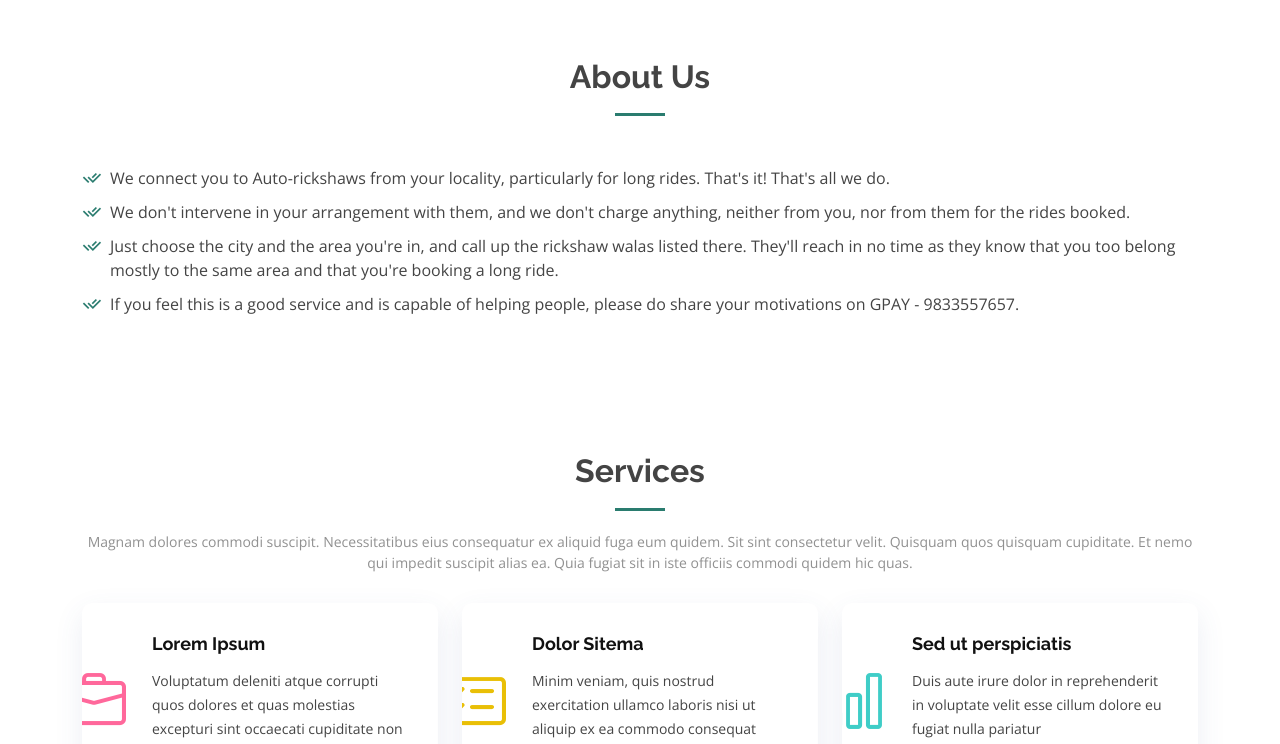
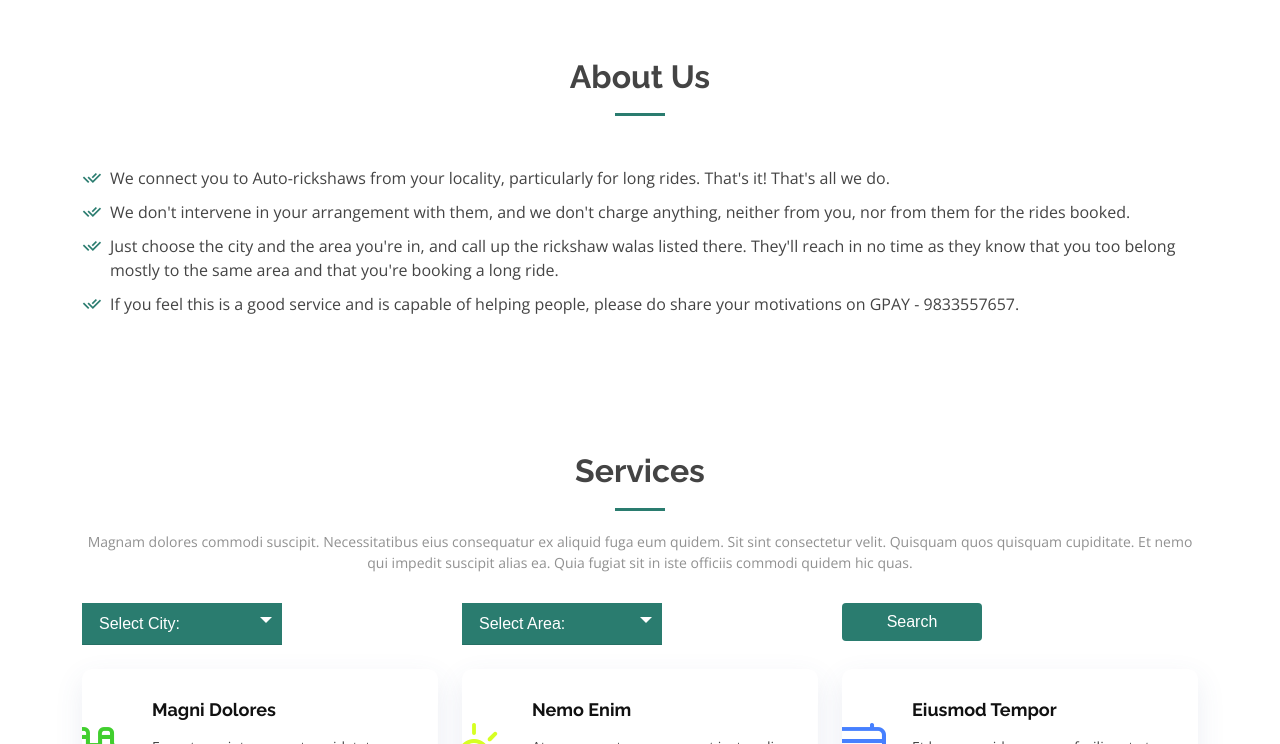
Before and after one commit to muhammad-amin-8102/rickshawaley, a plain HTML site: page index.html in a window 1280 px wide. Both pictures are taken after a click on the link "Get Started". Shown: the part 802-1546 px from the top of the page. Drawn offline with nearby package versions, Linux system fonts and the light colour scheme.

Commit message:
3 columns roughly done

```diff
--- a/assets/css/style.css
+++ b/assets/css/style.css
@@ -391,6 +391,7 @@ h1, h2, h3, h4, h5, h6 {
   background-size: cover;
   position: relative;
   margin-bottom: -70px;
+  opacity: 0.9;
 }
 @media (max-width: 992px) {
   #hero {
@@ -399,7 +400,7 @@ h1, h2, h3, h4, h5, h6 {
 }
 #hero:before {
   content: "";
-  background: rgba(8, 5, 14, 0.2) linear-gradient(rgba(11, 0, 29, 0.5) 0%, rgba(4, 0, 15, 0.5) 5%, rgba(21, 6, 33, 0.5) 40%, rgba(68, 50, 62, 0.-11.9) 76%, rgba(18, 16, 29, 0.-2.3) 94%, rgba(18, 16, 29, -1.5) 100%) repeat scroll 0% 0%;
+  /* background: rgba(8, 5, 14, 0.2) linear-gradient(rgba(11, 0, 29, 0.5) 0%, rgba(4, 0, 15, 0.5) 5%, rgba(21, 6, 33, 0.5) 40%, rgba(68, 50, 62, 0.-11.9) 76%, rgba(18, 16, 29, 0.-2.3) 94%, rgba(18, 16, 29, -1.5) 100%) repeat scroll 0% 0%; */
   position: absolute;
   bottom: 0;
   top: 0;
@@ -648,6 +649,72 @@ section {
 /*--------------------------------------------------------------
 # Services
 --------------------------------------------------------------*/
+/* CUSTOM SELECT */
+.custom-select {
+  position: relative;
+  font-family: Arial;
+}
+.custom-select select {
+  display: none; /*hide original SELECT element:*/
+}
+.select-selected {
+  background-color: #2A7C6F;
+}
+
+/*style the arrow inside the select element:*/
+.select-selected:after {
+  position: absolute;
+  content: "";
+  top: 14px;
+  right: 10px;
+  width: 0;
+  height: 0;
+  border: 6px solid transparent;
+  border-color: #fff transparent transparent transparent;
+}
+
+/*point the arrow upwards when the select box is open (active):*/
+.select-selected.select-arrow-active:after {
+  border-color: transparent transparent #fff transparent;
+  top: 7px;
+}
+
+/*style the items (options), including the selected item:*/
+.select-items div,.select-selected {
+  color: #ffffff;
+  padding: 8px 16px;
+  border: 1px solid transparent;
+  border-color: transparent transparent rgba(0, 0, 0, 0.1) transparent;
+  cursor: pointer;
+  user-select: none;
+}
+
+/*style items (options):*/
+.select-items {
+  position: absolute;
+  background-color: #2A7C6F;
+  top: 100%;
+  left: 0;
+  right: 0;
+  z-index: 99;
+}
+
+/*hide the items when the select box is closed:*/
+.select-hide {
+  display: none;
+}
+
+.select-items div:hover, .same-as-selected {
+  background-color: rgba(0, 0, 0, 0.1);
+}
+/* SEARCH BUTTON */
+.btn{
+  background-color:#2A7C6F ;
+  font-family: Arial;
+  width: 140px;
+  color: #fff;
+}
+
 .services .icon-box {
   padding: 30px;
   position: relative;
--- a/assets/js/main.js
+++ b/assets/js/main.js
@@ -253,3 +253,82 @@
   }
 
 })()
+// CUSTOM SELECT FILE
+var x, i, j, l, ll, selElmnt, a, b, c;
+/*look for any elements with the class "custom-select":*/
+x = document.getElementsByClassName("custom-select");
+l = x.length;
+for (i = 0; i < l; i++) {
+  selElmnt = x[i].getElementsByTagName("select")[0];
+  ll = selElmnt.length;
+  /*for each element, create a new DIV that will act as the selected item:*/
+  a = document.createElement("DIV");
+  a.setAttribute("class", "select-selected");
+  a.innerHTML = selElmnt.options[selElmnt.selectedIndex].innerHTML;
+  x[i].appendChild(a);
+  /*for each element, create a new DIV that will contain the option list:*/
+  b = document.createElement("DIV");
+  b.setAttribute("class", "select-items select-hide");
+  for (j = 1; j < ll; j++) {
+    /*for each option in the original select element,
+    create a new DIV that will act as an option item:*/
+    c = document.createElement("DIV");
+    c.innerHTML = selElmnt.options[j].innerHTML;
+    c.addEventListener("click", function(e) {
+        /*when an item is clicked, update the original select box,
+        and the selected item:*/
+        var y, i, k, s, h, sl, yl;
+        s = this.parentNode.parentNode.getElementsByTagName("select")[0];
+        sl = s.length;
+        h = this.parentNode.previousSibling;
+        for (i = 0; i < sl; i++) {
+          if (s.options[i].innerHTML == this.innerHTML) {
+            s.selectedIndex = i;
+            h.innerHTML = this.innerHTML;
+            y = this.parentNode.getElementsByClassName("same-as-selected");
+            yl = y.length;
+            for (k = 0; k < yl; k++) {
+              y[k].removeAttribute("class");
+            }
+            this.setAttribute("class", "same-as-selected");
+            break;
+          }
+        }
+        h.click();
+    });
+    b.appendChild(c);
+  }
+  x[i].appendChild(b);
+  a.addEventListener("click", function(e) {
+      /*when the select box is clicked, close any other select boxes,
+      and open/close the current select box:*/
+      e.stopPropagation();
+      closeAllSelect(this);
+      this.nextSibling.classList.toggle("select-hide");
+      this.classList.toggle("select-arrow-active");
+    });
+}
+function closeAllSelect(elmnt) {
+  /*a function that will close all select boxes in the document,
+  except the current select box:*/
+  var x, y, i, xl, yl, arrNo = [];
+  x = document.getElementsByClassName("select-items");
+  y = document.getElementsByClassName("select-selected");
+  xl = x.length;
+  yl = y.length;
+  for (i = 0; i < yl; i++) {
+    if (elmnt == y[i]) {
+      arrNo.push(i)
+    } else {
+      y[i].classList.remove("select-arrow-active");
+    }
+  }
+  for (i = 0; i < xl; i++) {
+    if (arrNo.indexOf(i)) {
+      x[i].classList.add("select-hide");
+    }
+  }
+}
+/*if the user clicks anywhere outside the select box,
+then close all select boxes:*/
+document.addEventListener("click", closeAllSelect);
--- a/index.html
+++ b/index.html
@@ -42,7 +42,7 @@
   <!-- ======= Hero Section ======= -->
   <section id="hero">
     <div class="hero-container">
-      <h1>Welcome to Rickshawaley</h1>
+      <h1> <b> Welcome to Rickshawaley</b></h1>
       <h2>CALL YOUR NEAREST AUTO-RICKSHAW TO YOUR DOORSTEP</h2>
       <a href="#about" class="btn-get-started scrollto">Get Started</a>
     </div>
@@ -237,36 +237,40 @@
         </div>
 
         <div class="row">
-          <div class="col-lg-4 col-md-6">
-            <div class="icon-box">
-              <div class="icon"><i class="bi bi-briefcase" style="color: #ff689b;"></i></div>
-              <h4 class="title"><a href="">Lorem Ipsum</a></h4>
-              <p class="description">Voluptatum deleniti atque corrupti quos dolores et quas molestias excepturi sint
-                occaecati cupiditate non provident</p>
+          <div class="col-lg-4 col-md-4">
+            <div class="custom-select" style="width:200px;">
+              <select>
+                <option value="0">Select City:</option>
+                <option value="1">MUMBRA</option>
+                <option value="2">THANE</option>
+                <option value="3">KALWA</option>
+                <option value="4">KAUSA</option>
+              </select>
             </div>
+
+
           </div>
-          <div class="col-lg-4 col-md-6 mt-4 mt-md-0">
-            <div class="icon-box">
-              <div class="icon"><i class="bi bi-card-checklist" style="color: #e9bf06;"></i></div>
-              <h4 class="title"><a href="">Dolor Sitema</a></h4>
-              <p class="description">Minim veniam, quis nostrud exercitation ullamco laboris nisi ut aliquip ex ea
-                commodo consequat tarad limino ata</p>
+          <div class="col-lg-4 col-md-4 mt-4 mt-md-0">
+            <div class="custom-select" style="width:200px;">
+              <select>
+                <option value="0">Select Area:</option>
+                <option value="1">MUMBRA</option>
+                <option value="2">THANE</option>
+                <option value="3">KALWA</option>
+                <option value="4">KAUSA</option>
+              </select>
             </div>
           </div>
 
-          <div class="col-lg-4 col-md-6 mt-4 mt-lg-0">
-            <div class="icon-box">
-              <div class="icon"><i class="bi bi-bar-chart" style="color: #3fcdc7;"></i></div>
-              <h4 class="title"><a href="">Sed ut perspiciatis</a></h4>
-              <p class="description">Duis aute irure dolor in reprehenderit in voluptate velit esse cillum dolore eu
-                fugiat nulla pariatur</p>
-            </div>
+          <div class="col-lg-3 col-md-3 mt-4 mt-lg-0">
+            <button type="button" class="btn btn-default">Search</button>
           </div>
           <div class="col-lg-4 col-md-6 mt-4">
             <div class="icon-box">
               <div class="icon"><i class="bi bi-binoculars" style="color:#41cf2e;"></i></div>
               <h4 class="title"><a href="">Magni Dolores</a></h4>
-              <p class="description">Excepteur sint occaecat cupidatat non proident, sunt in culpa qui officia deserunt
+              <p class="description">Excepteur sint occaecat cupidatat non proident, sunt in culpa qui officia
+                deserunt
                 mollit anim id est laborum</p>
             </div>
           </div>
```
